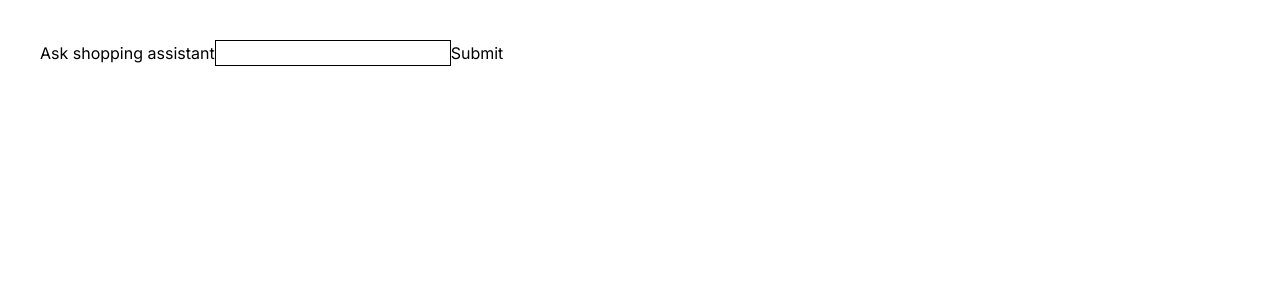
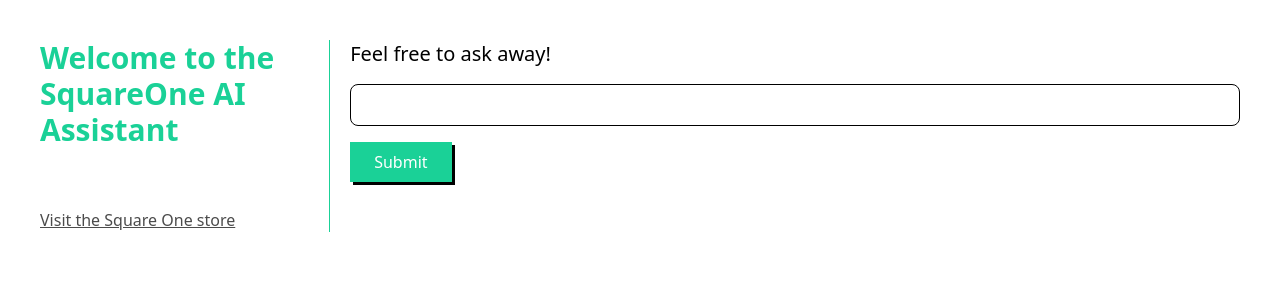
Before and after one commit to maxiovelar/gpt-app, a Next.js app: page / in a window 1280 px wide. Shown: the top 300 px of the page. Built offline with nearby package versions, Linux system fonts and the light colour scheme.

Commit message:
Add new styles

```diff
--- /dev/null
+++ b/app/_components/Spinner.tsx
@@ -0,0 +1,33 @@
+interface SpinnerProp {
+  position?: "center" | "left" | "right";
+  size?: 4 | 5 | 6 | 8 | 10;
+  className?: string;
+}
+
+export const Spinner = ({
+  position = "center",
+  size,
+  className,
+}: SpinnerProp) => {
+  return (
+    <div className={`text-${position} ${className ? className : ""}`}>
+      <div role="status">
+        <svg
+          className={`inline w-10 h-10 text-gray-medium animate-spin dark:text-gray-dark fill-gray`}
+          viewBox="0 0 100 101"
+          fill="none"
+          xmlns="http://www.w3.org/2000/svg"
+        >
+          <path
+            d="M100 50.5908C100 78.2051 77.6142 100.591 50 100.591C22.3858 100.591 0 78.2051 0 50.5908C0 22.9766 22.3858 0.59082 50 0.59082C77.6142 0.59082 100 22.9766 100 50.5908ZM9.08144 50.5908C9.08144 73.1895 27.4013 91.5094 50 91.5094C72.5987 91.5094 90.9186 73.1895 90.9186 50.5908C90.9186 27.9921 72.5987 9.67226 50 9.67226C27.4013 9.67226 9.08144 27.9921 9.08144 50.5908Z"
+            fill="currentColor"
+          />
+          <path
+            d="M93.9676 39.0409C96.393 38.4038 97.8624 35.9116 97.0079 33.5539C95.2932 28.8227 92.871 24.3692 89.8167 20.348C85.8452 15.1192 80.8826 10.7238 75.2124 7.41289C69.5422 4.10194 63.2754 1.94025 56.7698 1.05124C51.7666 0.367541 46.6976 0.446843 41.7345 1.27873C39.2613 1.69328 37.813 4.19778 38.4501 6.62326C39.0873 9.04874 41.5694 10.4717 44.0505 10.1071C47.8511 9.54855 51.7191 9.52689 55.5402 10.0491C60.8642 10.7766 65.9928 12.5457 70.6331 15.2552C75.2735 17.9648 79.3347 21.5619 82.5849 25.841C84.9175 28.9121 86.7997 32.2913 88.1811 35.8758C89.083 38.2158 91.5421 39.6781 93.9676 39.0409Z"
+            fill="currentFill"
+          />
+        </svg>
+      </div>
+    </div>
+  );
+};
--- a/app/layout.tsx
+++ b/app/layout.tsx
@@ -1,22 +1,22 @@
-import './globals.css'
-import type { Metadata } from 'next'
-import { Inter } from 'next/font/google'
+import "./globals.css";
+import type { Metadata } from "next";
+import { Inter } from "next/font/google";
 
-const inter = Inter({ subsets: ['latin'] })
+const inter = Inter({ subsets: ["latin"] });
 
 export const metadata: Metadata = {
-  title: 'Create Next App',
-  description: 'Generated by create next app',
-}
+  title: "Create Next App",
+  description: "Generated by create next app",
+};
 
 export default function RootLayout({
   children,
 }: {
-  children: React.ReactNode
+  children: React.ReactNode;
 }) {
   return (
     <html lang="en">
-      <body className={inter.className}>{children}</body>
+      <body className="p-10 bg-white bg-opacity-70">{children}</body>
     </html>
-  )
+  );
 }
--- a/app/page.tsx
+++ b/app/page.tsx
@@ -1,14 +1,18 @@
 "use client";
 
 import axios from "axios";
+import Link from "next/link";
 import { useState } from "react";
+import { Spinner } from "./_components/Spinner";
 
 const Home = () => {
   const [prompt, setPrompt] = useState();
   const [result, setResult] = useState();
+  const [isLoading, setIsLoading] = useState(false);
 
   // OpenAI API Request
   const handleSubmit = async (prompt) => {
+    setIsLoading(true);
     try {
       const { data } = await axios.post("/api/response", {
         headers: {
@@ -18,31 +22,58 @@
       });
 
       setResult(data.content);
+      setIsLoading(false);
     } catch (error) {
       console.log("Error:", error);
     }
   };
 
   return (
-    <div className="p-10">
+    <>
+      <div className="flex space-x-5">
+        <div className="flex flex-col justify-between border-r border-[#1ad197] pr-5 w-96">
+          <h3 className="text-3xl mb-5 text-[#1ad197] font-bold flex flex-col">
+            <span>Welcome to the</span>
+            <span>SquareOne AI Assistant</span>
+          </h3>
+          <Link
+            className="text-md opacity-70 mt-10 underline"
+            href="https://squareone.vercel.app/"
+          >
+            Visit the Square One store
+          </Link>
+        </div>
+
         <form
           onSubmit={(e) => {
             e.preventDefault();
             handleSubmit(prompt);
           }}
+          className="flex flex-col space-y-4 w-full"
         >
-        <label htmlFor="">Ask shopping assistant</label>
+          <label className="text-xl">Feel free to ask away!</label>
           <input
-          className="border border-black"
+            className="border border-black rounded-lg px-5 py-2 outline-none"
             type="text"
             onChange={(e) => {
               setPrompt(e.target.value);
             }}
           />
-        <button type="submit">Submit</button>
+          <button
+            className="px-6 py-2 font-medium bg-[#1ad197] text-white w-fit transition-all shadow-[3px_3px_0px_black] hover:shadow-none hover:translate-x-[3px] hover:translate-y-[3px]"
+            type="submit"
+          >
+            {isLoading ? <Spinner size={4} /> : "Submit"}
+          </button>
+          {result && (
+            <div className="bg-gray-100 p-10 mt-10 text-black rounded">
+              <p className="font-bold text-lg">{prompt}</p>
+              <p>{result}</p>
+            </div>
+          )}
         </form>
-      <div>{result}</div>
       </div>
+    </>
   );
 };
 
```
Also changed, not shown: 1 other file (tests, documents, lock files or other folders). Lines whose indentation alone changed are shown as unchanged.
